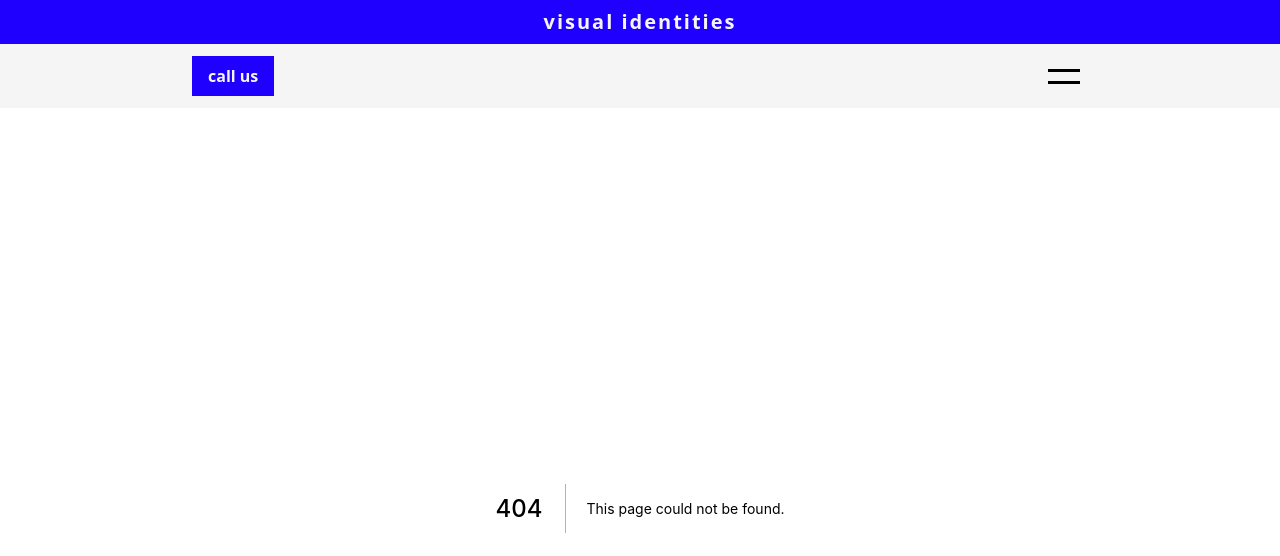
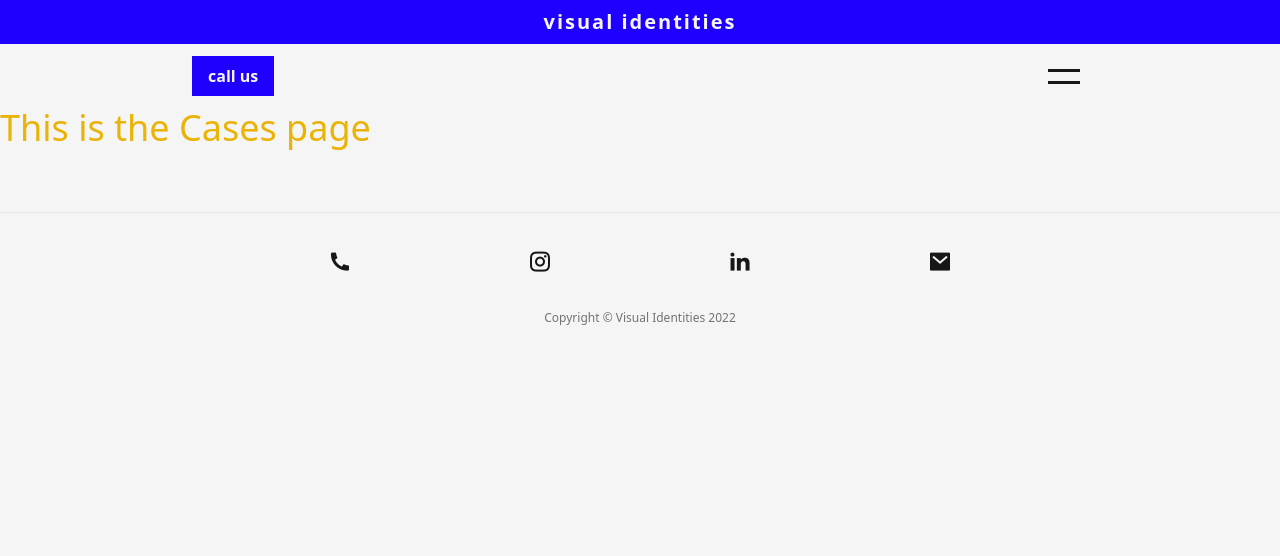
Before and after one commit to YinChuRijnaard/visual-identities, a Next.js app: page /cases in a window 1280 px wide. Before the commit this address had no page. Shown: the top 556 px of the page. Built offline with nearby package versions, Linux system fonts and the light colour scheme.

Commit message:
Removed cases sub folder

```diff
--- a/components/NavbarMenu.tsx
+++ b/components/NavbarMenu.tsx
@@ -38,11 +38,9 @@ const NavbarMenu = ({ handleToggle }: NavbarMenuProps) => {
         <hr className="border-neutral-200" />
 
         <li>
-          <a className="flex cursor-pointer items-center justify-between" onClick={handleCasesSubmenu}>
-            cases
-            {casesOpen ? <i className="ri-arrow-up-s-line ml-2"></i> : <i className="ri-arrow-down-s-line ml-2"></i>}
-          </a>
-          {casesOpen ? <CasesSubmenu handleToggle={handleToggle} /> : null}
+          <Link href="/cases">
+            <a onClick={handleToggle}>cases</a>
+          </Link>
         </li>
 
         <hr className="border-neutral-200" />
--- a/components/layout.tsx
+++ b/components/layout.tsx
@@ -2,9 +2,6 @@
 import Logo from "./Logo";
 import Navbar from "./Navbar";
 import Footer from "./Footer";
-
-// Style imports
-import styles from "../styles/layout.module.css";
 
 type ChildrenProps = {
   children: React.ReactNode;
@@ -15,7 +12,7 @@ const Layout = ({ children }: ChildrenProps) => {
     <div>
       <Logo />
       <Navbar />
-      <main className={styles.main}>{children}</main>
+      <main>{children}</main>
       <Footer />
     </div>
   );
--- a/data/navbarSubmenusData.ts
+++ b/data/navbarSubmenusData.ts
@@ -24,10 +24,3 @@ export const servicesSubmenuData = [
     title: "seo/sea",
   },
 ];
-
-export const casesSubmenuData = [
-  {
-    href: "/cases/jz-service",
-    title: "JZ Service",
-  },
-];
--- /dev/null
+++ b/pages/cases.tsx
@@ -0,0 +1,9 @@
+const Cases = () => {
+  return (
+    <>
+      <h1 className="text-4xl text-yellow-500">This is the Cases page</h1>
+    </>
+  );
+};
+
+export default Cases;
--- a/pages/cases/jz-service.tsx
+++ /dev/null
@@ -1,9 +0,0 @@
-const JZService = () => {
-  return (
-    <>
-      <h1 className="text-2xl text-purple-500">This is the JZ Service subpage, part of the Cases folder </h1>
-    </>
-  );
-};
-
-export default JZService;
--- a/styles/layout.module.css
+++ /dev/null
@@ -1,3 +0,0 @@
-.main {
-  height: cal(100vh - 64px);
-}
```
